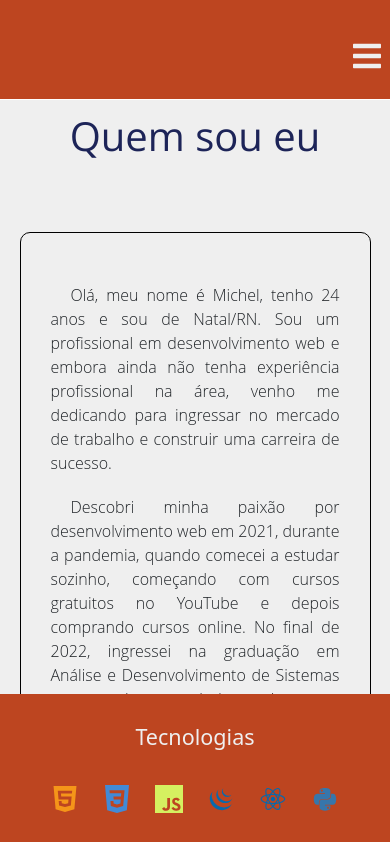
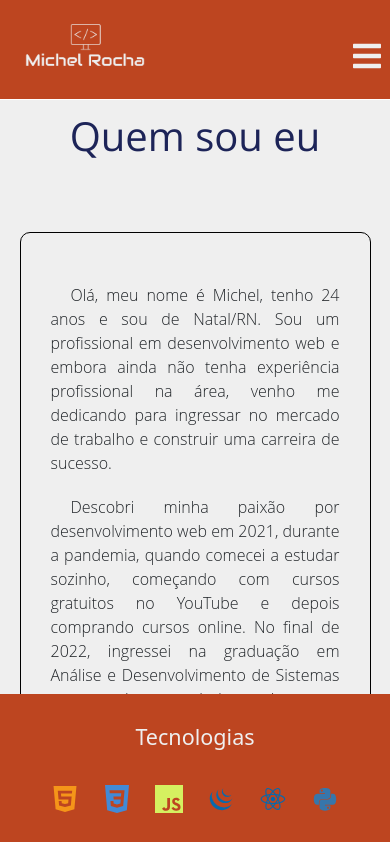
Before and after one commit to MichelRLima/Portfolio, a React (Create React App) app: page / in a window 390 px wide. Shown: the top 842 px of the page. Built offline with nearby package versions, Linux system fonts and the light colour scheme; a web font is replaced by a local one.

Commit message:
Adicionado logo e ajuste de responsivo

```diff
--- a/package.json
+++ b/package.json
@@ -13,6 +13,7 @@
     "react-icons": "^4.8.0",
     "react-router-dom": "^6.10.0",
     "react-scripts": "5.0.1",
+    "react-transition-group": "^4.4.5",
     "web-vitals": "^2.1.4"
   },
   "scripts": {
--- a/src/App.css
+++ b/src/App.css
@@ -14,6 +14,19 @@
 
 
 
+}
+
+.logo{
+  margin-top: -30px;
+  margin-left: 10px;
+  margin-right: -150px;
+  background-image: url('./images/logotipo.png');
+  background-size: cover;
+  background-repeat: no-repeat;
+  width: 150px;
+  height: 100px;
+  background-color: #bd4520;
+  cursor: pointer;
 }
 
 
--- a/src/App.js
+++ b/src/App.js
@@ -11,6 +11,7 @@ import { DiJqueryLogo, DiReact, DiPython } from 'react-icons/di';
 import { SiCsharp } from 'react-icons/si';
 import {FaBars} from 'react-icons/fa'
 import { useState } from "react";
+
 function App() {
   const [showDiv, setShowDiv] = useState(false);
 
@@ -19,13 +20,14 @@ function App() {
 
     <BrowserRouter>
     <div className="container-menu">
+    <div className="logo">
 
+    </div>
 
 
       <div className="container-button">
           <Link to="/">Sobre</ Link>
           <Link to="componentes/projetos">Projetos</ Link>
-
           <Link to="componentes/contato">Contato</ Link>
       </div>
 
--- a/src/componentes/Projetos.js
+++ b/src/componentes/Projetos.js
@@ -2,6 +2,8 @@ import styles from './projetos.module.css'
 import { useState } from "react";
 import { FaSignOutAlt } from 'react-icons/fa';
 import Button from 'react-bootstrap/Button';
+
+
 function Projetos (){
     const jdvLink = 'https://game-jogodavelha.netlify.app';
     const jdvrep =  'https://github.com/MichelRLima/Jogo-da-velha'
@@ -16,7 +18,7 @@ function Projetos (){
     const [td, setTd] = useState(false);
     const [rt, setRt] = useState(false);
 
-    console.log(jdv)
+
     return(
         <>
 
--- a/src/componentes/contato.module.css
+++ b/src/componentes/contato.module.css
@@ -17,6 +17,7 @@
 
 }
 
+
 .contato{
 
     margin: 20px auto;
--- a/src/componentes/projetos.module.css
+++ b/src/componentes/projetos.module.css
@@ -8,7 +8,7 @@
 
 .containerProjetos{
     width: 90%;
-    display: block;
+    display: flex;
     border: 1px solid #bd4520;
     flex-wrap: wrap;
     margin:100px auto 200px;
@@ -42,9 +42,12 @@ background-size: contain;
 background-repeat: no-repeat;
 cursor: pointer;
 
+
 }
 
+
 .abajdv{
+    border: 1px solid #bd4520;
     width: 500px;
     height: 300px;
     background-color: #efefef;
@@ -57,8 +60,13 @@ cursor: pointer;
     -moz-box-shadow: 9px 11px 5px -3px rgba(0,0,0,0.75);
     box-shadow: 9px 11px 5px -3px rgba(0,0,0,0.75);
     border-radius: 5px;
+    transition: transform 0.3s ease-in-out;
+    z-index: 9999; /* define um valor alto de z-index para a div */
 
 }
+
+
+
 .closeJDV{
     width: 30px;
     height: 30px;
@@ -93,6 +101,7 @@ cursor: pointer;
 
     }
     .ababc{
+        border: 1px solid #bd4520;
         width: 500px;
         height: 300px;
         background-color: #efefef;
@@ -105,6 +114,7 @@ cursor: pointer;
         -moz-box-shadow: 9px 11px 5px -3px rgba(0,0,0,0.75);
         box-shadow: 9px 11px 5px -3px rgba(0,0,0,0.75);
         border-radius: 5px;
+        z-index: 9999; /* define um valor alto de z-index para a div */
 
     }
     .closeBC{
@@ -137,6 +147,7 @@ cursor: pointer;
     cursor: pointer;
 }
 .abatd{
+    border: 1px solid #bd4520;
     width: 500px;
     height: 300px;
     background-color: #efefef;
@@ -149,6 +160,7 @@ cursor: pointer;
     -moz-box-shadow: 9px 11px 5px -3px rgba(0,0,0,0.75);
     box-shadow: 9px 11px 5px -3px rgba(0,0,0,0.75);
     border-radius: 5px;
+    z-index: 9999; /* define um valor alto de z-index para a div */
 }
 
 .closeTD{
@@ -183,6 +195,7 @@ cursor: pointer;
 }
 
 .abart{
+    border: 1px solid #bd4520;
     width: 500px;
     height: 300px;
     background-color: #efefef;
@@ -195,6 +208,7 @@ cursor: pointer;
     -moz-box-shadow: 9px 11px 5px -3px rgba(0,0,0,0.75);
     box-shadow: 9px 11px 5px -3px rgba(0,0,0,0.75);
     border-radius: 5px;
+    z-index: 9999; /* define um valor alto de z-index para a div */
 }
 
 .closeRT{
@@ -229,7 +243,25 @@ cursor: pointer;
     border: none;
 }
 
+/*efeito para aumentar a tela quando passar o mouse por cima*/
+.jogoDaVelha, .buscarCep, .todoList, .restaurante{
+    transition: transform 0.3s ease-in-out;
+}
 
+.jogoDaVelha:hover{
+    transform: scale(1.2);
+}
+
+.buscarCep:hover{
+    transform: scale(1.2);
+}
+
+.todoList:hover{
+    transform: scale(1.2);
+}
+.restaurante:hover{
+    transform: scale(1.2);
+}
 
 
 @media screen and (max-width: 768px){
@@ -245,10 +277,10 @@ cursor: pointer;
         height: 150px;
     }
     .abajdv{
-        width: 250px;
+        width: 100%;
         height: 260px;
         margin-top: -125px; /* metade da altura */
-        margin-left: -125px; /* metade da largura */
+        margin-left: -50%; /* metade da largura */
     }
 
 
@@ -258,10 +290,10 @@ cursor: pointer;
         height: 150px;
     }
     .ababc{
-        width: 250px;
+        width: 100%;
         height: 260px;
         margin-top: -125px; /* metade da altura */
-        margin-left: -125px; /* metade da largura */
+        margin-left: -50%; /* metade da largura */
     }
 
     .todoList{
@@ -269,10 +301,10 @@ cursor: pointer;
         height: 150px;
     }
     .abatd{
-        width: 250px;
+        width: 100%;
         height: 260px;
         margin-top: -125px; /* metade da altura */
-        margin-left: -125px; /* metade da largura */
+        margin-left: -50%; /* metade da largura */
     }
 
     .restaurante{
@@ -280,10 +312,10 @@ cursor: pointer;
         height: 150px;
     }
     .abart{
-        width: 250px;
+        width: 100%;
         height: 260px;
         margin-top: -125px; /* metade da altura */
-        margin-left: -125px; /* metade da largura */
+        margin-left: -50%; /* metade da largura */
     }
 
   }
@@ -305,6 +337,7 @@ cursor: pointer;
         height: 200px;
         margin-top: -100px; /* metade da altura */
         margin-left: -200px; /* metade da largura */
+
     }
 
     .ababc{
@@ -339,3 +372,9 @@ cursor: pointer;
 
 
   }
+
+  @media screen and (max-width: 1600px){
+    .containerProjetos{
+        display: block;
+    }
+  }
```
Also changed, not shown: src/images/logotipo.png (added), 1 other file (tests, documents, lock files or other folders).
